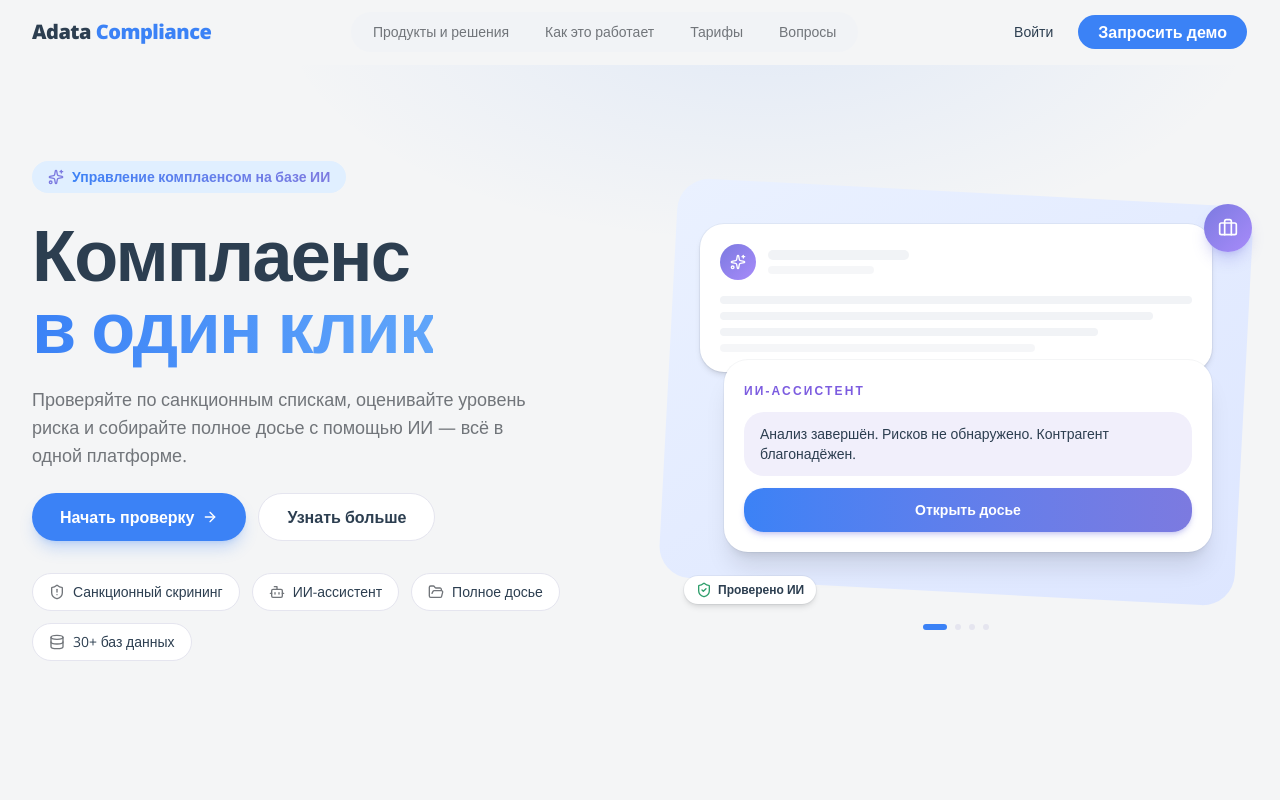
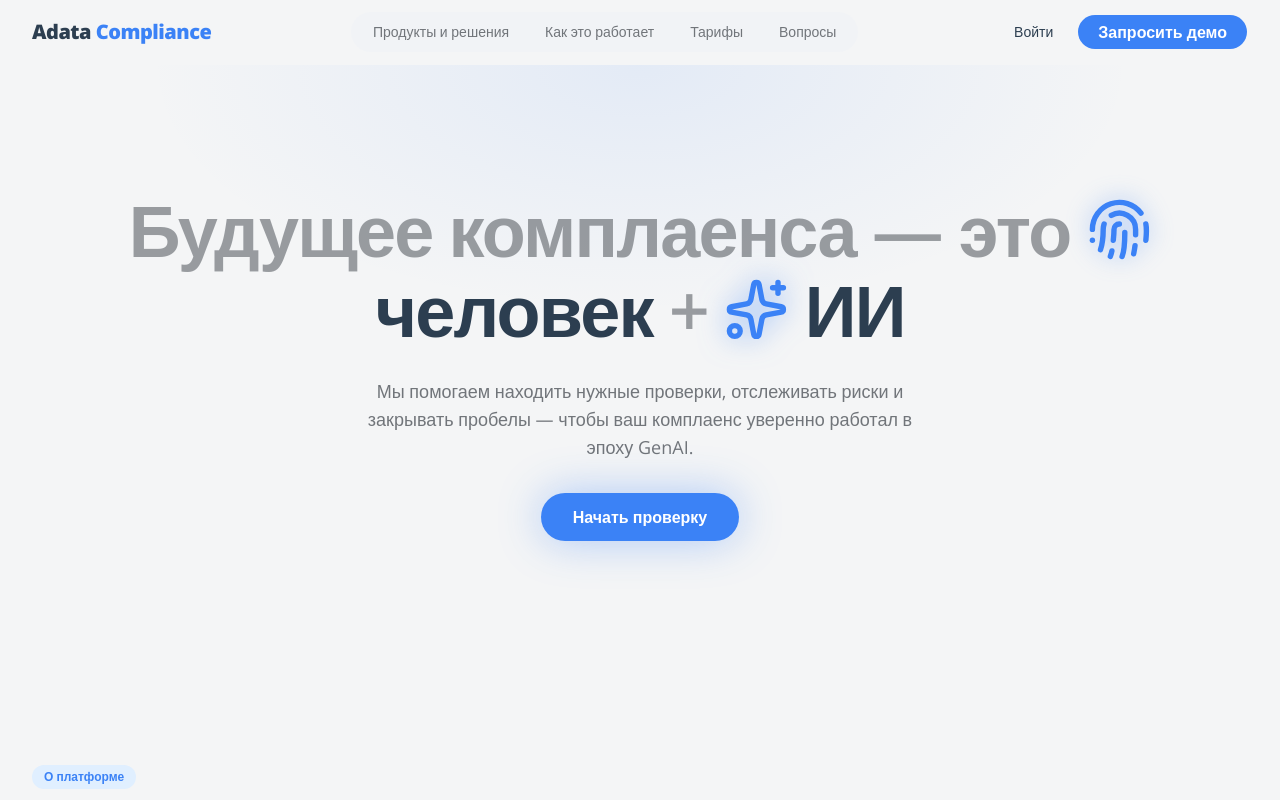
Before and after one commit to dzhmnklva012/-e-analytic, a Next.js app in the folder compliance-landing/: page / in a window 1280 px wide. Shown: the top 800 px of the page. Built offline with nearby package versions, Linux system fonts and the light colour scheme.

Commit message:
Auto-update: hero.tsx

```diff
--- a/compliance-landing/src/components/landing/hero.tsx
+++ b/compliance-landing/src/components/landing/hero.tsx
@@ -1,77 +1,47 @@
-import { ArrowRight, Sparkles, ShieldAlert, Bot, FolderOpen, Database } from "lucide-react";
+import { Fingerprint, Sparkles } from "lucide-react";
 import { Container } from "@/components/ui/container";
-import { HeroIllustration } from "./hero-illustration";
-
-const chips = [
-  { icon: ShieldAlert, label: "Санкционный скрининг" },
-  { icon: Bot, label: "ИИ-ассистент" },
-  { icon: FolderOpen, label: "Полное досье" },
-  { icon: Database, label: "30+ баз данных" },
-];
 
 export function Hero() {
   return (
     <section id="top" className="relative overflow-hidden">
+      {/* subtle ambient wash */}
       <div
-        className="pointer-events-none absolute inset-x-0 top-0 h-[560px]"
-        style={{ background: "radial-gradient(55% 60% at 60% -10%, color-mix(in oklch, var(--primary) 10%, transparent), transparent 70%)" }}
+        className="pointer-events-none absolute inset-x-0 top-0 h-[640px]"
+        style={{ background: "radial-gradient(55% 55% at 50% 0%, color-mix(in oklch, var(--primary) 9%, transparent), transparent 70%)" }}
         aria-hidden="true"
       />
 
-      <Container className="relative grid items-center gap-12 py-16 sm:py-20 lg:grid-cols-2 lg:gap-12 lg:py-24">
-        {/* copy */}
-        <div className="flex flex-col items-start gap-6">
-          <span className="inline-flex items-center gap-2 rounded-full bg-secondary px-4 py-1.5 text-sm font-bold">
-            <Sparkles className="size-4 text-[#7c7ae0]" aria-hidden="true" />
-            <span className="bg-gradient-to-r from-primary to-[#7c7ae0] bg-clip-text text-transparent">
-              Управление комплаенсом на базе ИИ
-            </span>
-          </span>
-
-          <h1 className="text-5xl font-extrabold tracking-tight text-balance text-foreground sm:text-6xl lg:text-7xl">
-            Комплаенс{" "}
-            <span className="bg-gradient-to-r from-primary to-[#60a5fa] bg-clip-text text-transparent">
-              в один клик
-            </span>
+      <Container className="relative flex flex-col items-center gap-8 py-24 text-center sm:py-28 lg:py-32">
+        <h1 className="flex max-w-5xl flex-wrap items-center justify-center gap-x-4 gap-y-2 text-4xl font-semibold tracking-tight sm:text-5xl lg:text-7xl">
+          <span className="text-muted-foreground/70">Будущее</span>
+          <span className="text-muted-foreground/70">комплаенса</span>
+          <span className="text-muted-foreground/70">—&nbsp;это</span>
+          <Fingerprint
+            className="size-[0.9em] text-primary drop-shadow-[0_0_12px_color-mix(in_oklch,var(--primary)_45%,transparent)]"
+            strokeWidth={2}
+            aria-hidden="true"
+          />
+          <span className="text-foreground">человек</span>
+          <span className="text-muted-foreground/70">+</span>
+          <Sparkles
+            className="size-[0.9em] text-primary drop-shadow-[0_0_14px_color-mix(in_oklch,var(--primary)_55%,transparent)]"
+            strokeWidth={2}
+            aria-hidden="true"
+          />
+          <span className="text-foreground">ИИ</span>
         </h1>
 
-          <p className="max-w-lg text-lg text-pretty text-muted-foreground">
-            Проверяйте по санкционным спискам, оценивайте уровень риска и собирайте полное досье
-            с помощью ИИ — всё в одной платформе.
+        <p className="max-w-xl text-base text-pretty text-muted-foreground sm:text-lg">
+          Мы помогаем находить нужные проверки, отслеживать риски и закрывать пробелы — чтобы ваш
+          комплаенс уверенно работал в эпоху GenAI.
         </p>
 
-          <div className="flex flex-col gap-3 sm:flex-row">
         <a
           href="#pricing"
-              className="inline-flex h-12 items-center justify-center gap-2 rounded-full bg-primary px-7 text-base font-semibold text-primary-foreground shadow-lg shadow-primary/25 transition-colors hover:bg-primary/90 focus-visible:ring-3 focus-visible:ring-ring/40 focus-visible:outline-none"
+          className="inline-flex h-12 items-center justify-center rounded-2xl bg-primary px-8 text-base font-semibold text-primary-foreground shadow-[0_0_44px_color-mix(in_oklch,var(--primary)_38%,transparent)] transition-colors hover:bg-primary/90 focus-visible:ring-3 focus-visible:ring-ring/40 focus-visible:outline-none"
         >
           Начать проверку
-              <ArrowRight className="size-4" aria-hidden="true" />
         </a>
-            <a
-              href="#how"
-              className="inline-flex h-12 items-center justify-center rounded-full border border-border bg-card px-7 text-base font-semibold text-foreground transition-colors hover:bg-muted focus-visible:ring-3 focus-visible:ring-ring/40 focus-visible:outline-none"
-            >
-              Узнать больше
-            </a>
-          </div>
-
-          <ul className="flex flex-wrap gap-3 pt-2">
-            {chips.map((chip) => (
-              <li key={chip.label}>
-                <span className="inline-flex items-center gap-2 rounded-full border border-border bg-card px-4 py-2 text-sm font-medium text-foreground">
-                  <chip.icon className="size-4 text-muted-foreground" aria-hidden="true" />
-                  {chip.label}
-                </span>
-              </li>
-            ))}
-          </ul>
-        </div>
-
-        {/* illustration */}
-        <div className="w-full">
-          <HeroIllustration />
-        </div>
       </Container>
     </section>
   );
```
Lines whose indentation alone changed are shown as unchanged.
